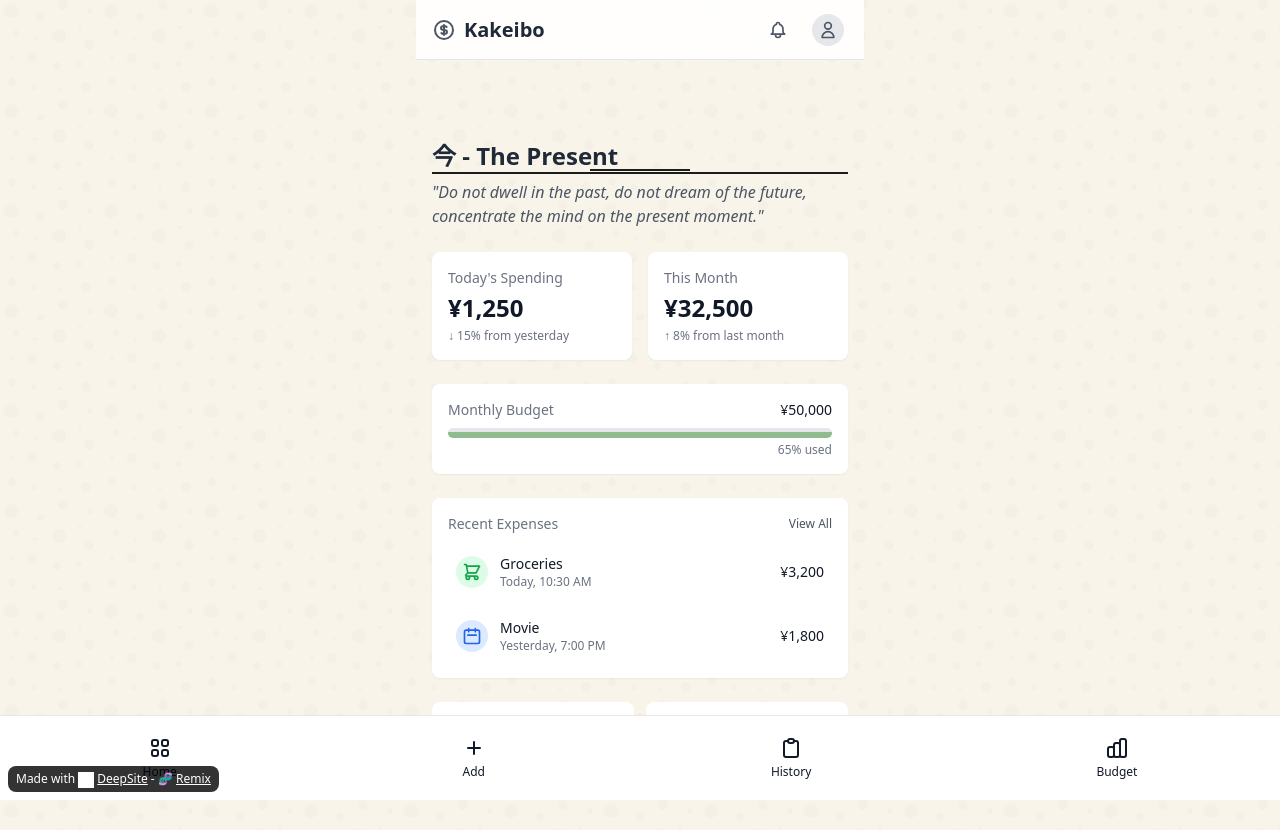
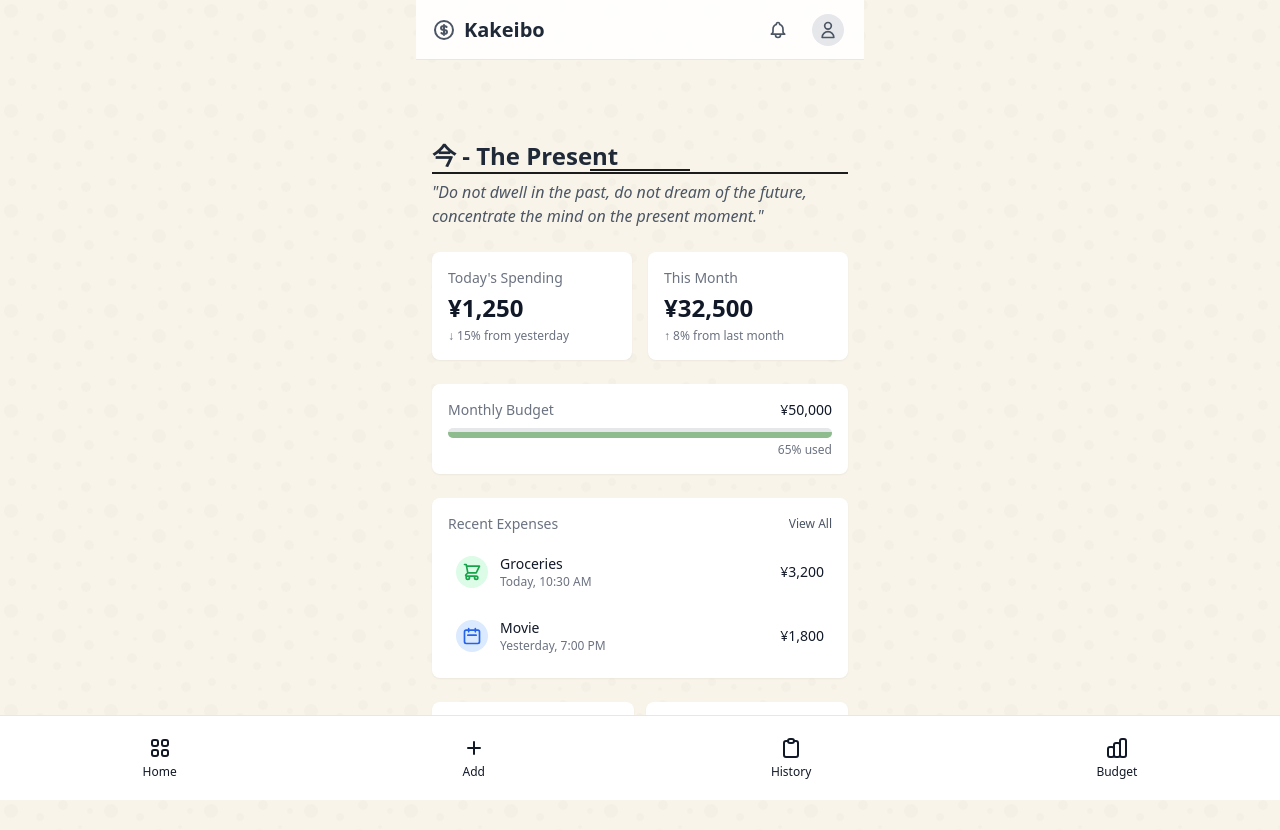
Before and after one commit to NerdBaba/kakeibo, a plain HTML site: page index.html in a window 1280 px wide. Drawn offline with nearby package versions, Linux system fonts and the light colour scheme; grey boxes are pictures that could not be loaded.

Commit message:
Update index.html

```diff
--- a/index.html
+++ b/index.html
@@ -996,5 +996,4 @@
             alert('You have no new notifications');
         });
     </script>
-<p style="border-radius: 8px; text-align: center; font-size: 12px; color: #fff; margin-top: 16px;position: fixed; left: 8px; bottom: 8px; z-index: 10; background: rgba(0, 0, 0, 0.8); padding: 4px 8px;">Made with <img src="https://enzostvs-deepsite.hf.space/logo.svg" alt="DeepSite Logo" style="width: 16px; height: 16px; vertical-align: middle;display:inline-block;margin-right:3px;filter:brightness(0) invert(1);"><a href="https://enzostvs-deepsite.hf.space" style="color: #fff;text-decoration: underline;" target="_blank" >DeepSite</a> - 🧬 <a href="https://enzostvs-deepsite.hf.space?remix=Bahama/kakeibo" style="color: #fff;text-decoration: underline;" target="_blank" >Remix</a></p></body>
 </html>
```
